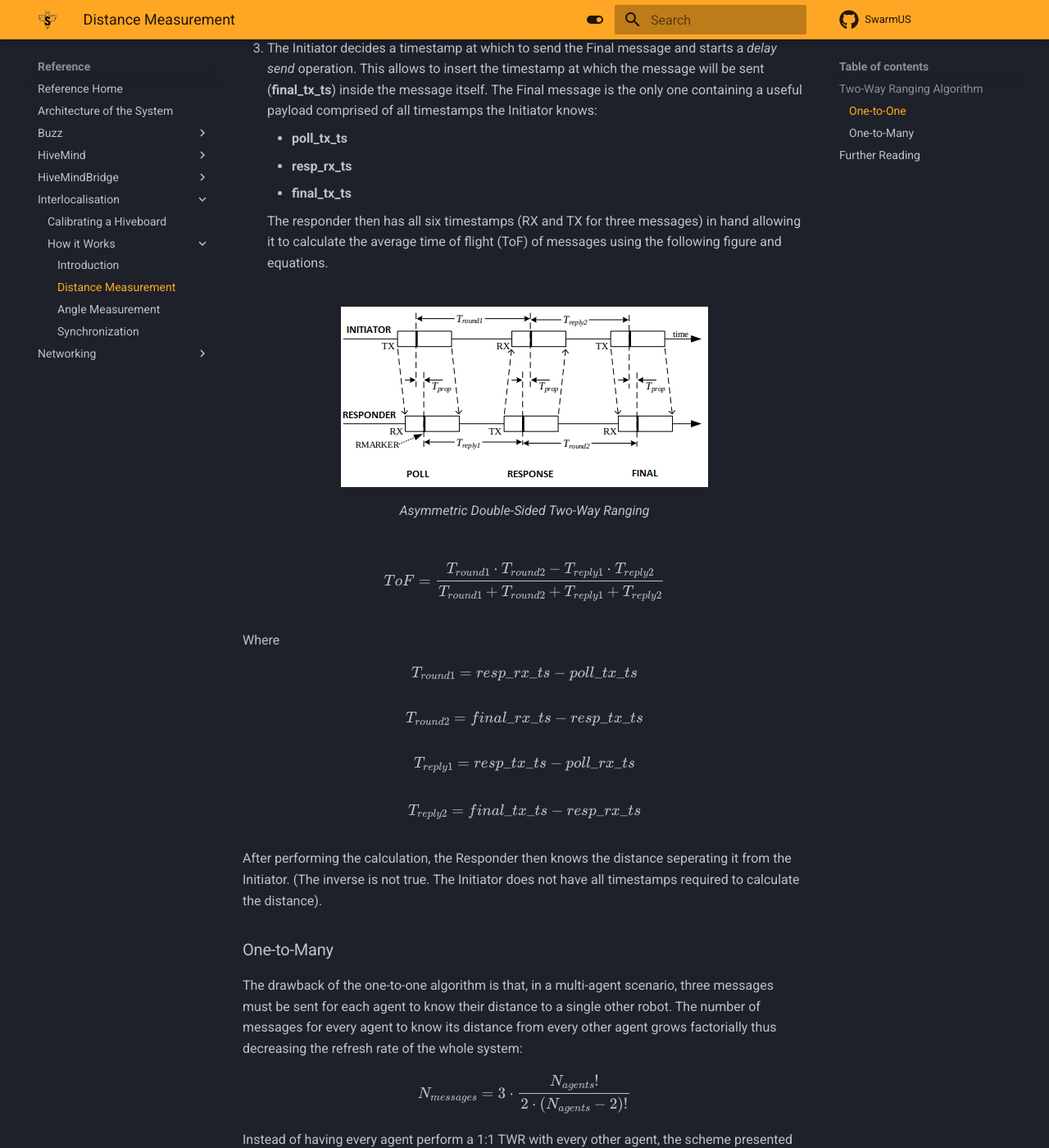
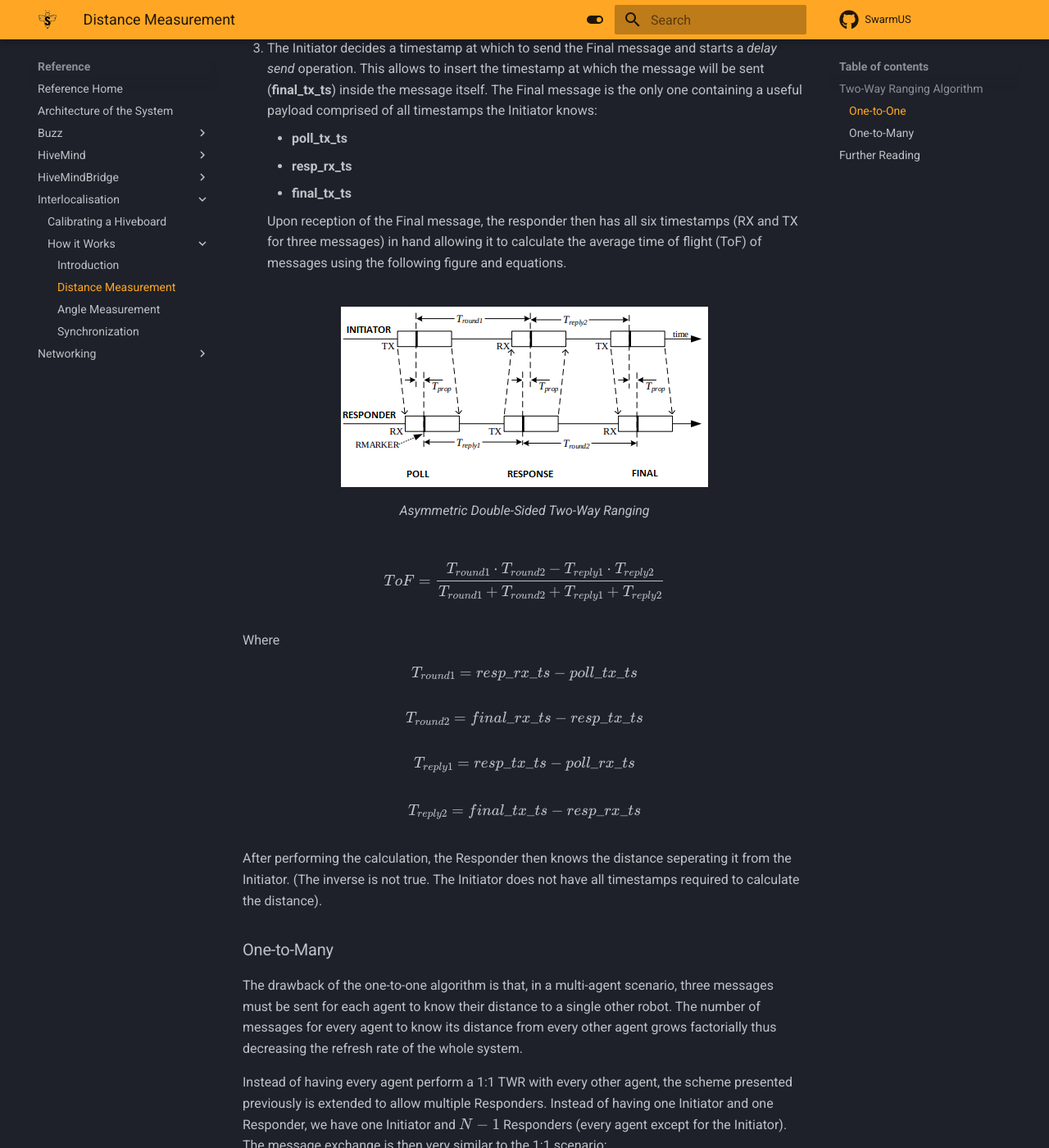
Before and after one commit to SwarmUS/SwarmUS-doc, an MkDocs documentation site: the page built from docs/sections/reference/Interloc/how_it_works/distance.md, in a window 1280 px wide and 1400 px high, scrolled down 1257 px. Shown: the whole window at 82% size. Built offline with MkDocs 1.6.1 and Material for MkDocs 9.7.7, drawn with Linux system fonts in a browser that asks for light colours.

Commit message:
PR comments

```diff
--- a/docs/sections/reference/Interloc/how_it_works/distance.md
+++ b/docs/sections/reference/Interloc/how_it_works/distance.md
@@ -32,7 +32,7 @@ This scheme is based around two devices (the Initiator and the Responder) as wel
       * **resp_rx_ts**
       * **final_tx_ts**
 
-    The responder then has all six timestamps (RX and TX for three messages) in hand allowing it to calculate the average time of flight (ToF) of messages using the following figure and equations.
+    Upon reception of the Final message, the responder then has all six timestamps (RX and TX for three messages) in hand allowing it to calculate the average time of flight (ToF) of messages using the following figure and equations.
 
 <figure markdown>
   ![Asymmetric Double-Sided Two-Way Ranging](img/ds-twr.png)
@@ -64,10 +64,7 @@ After performing the calculation, the Responder then knows the distance seperati
 
 ### One-to-Many
 
-The drawback of the one-to-one algorithm is that, in a multi-agent scenario, three messages must be sent for each agent to know their distance to a single other robot. The number of messages for every agent to know its distance from every other agent grows factorially thus decreasing the refresh rate of the whole system:
-$$
-N_{messages} = 3 \cdot \frac{N_{agents}!}{2\cdot(N_{agents}-2)!}
-$$
+The drawback of the one-to-one algorithm is that, in a multi-agent scenario, three messages must be sent for each agent to know their distance to a single other robot. The number of messages for every agent to know its distance from every other agent grows factorially thus decreasing the refresh rate of the whole system.
 
 Instead of having every agent perform a 1:1 TWR with every other agent, the scheme presented previously is extended to allow multiple Responders. Instead of having one Initiator and one Responder, we have one Initiator and $N-1$ Responders (every agent except for the Initiator). The message exchange is then very similar to the 1:1 scenario:
 
```
Also changed, not shown: docs/sections/reference/Interloc/how_it_works/angle.md (+15 -25 lines), docs/sections/reference/Interloc/how_it_works/sync.md (+3 -3 lines), docs/sections/reference/Interloc/how_it_works/img/decision_matrix.png (added).
